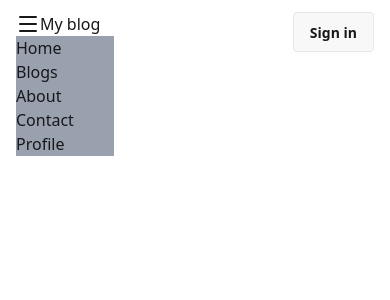
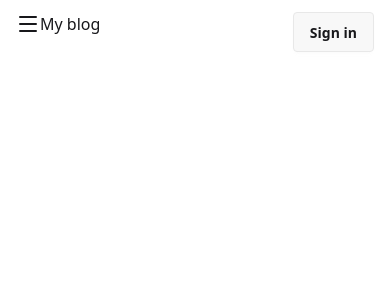
Before and after one commit to itsprodip/something-in-react, a React (Vite) app: page / in a window 390 px wide. Shown: the top 300 px of the page. Built offline with nearby package versions, Linux system fonts and the light colour scheme.

Commit message:
costom navbar completed

```diff
--- a/src/Components/CusNav.jsx
+++ b/src/Components/CusNav.jsx
@@ -33,13 +33,16 @@ const CusNav = () => {
   const [open, setOpen] = useState(false);
   return (
     <nav className="flex justify-between px-4 py-3">
-        {/* for small screen */}
+      {/* for small screen */}
       <span className="flex" onClick={() => setOpen(!open)}>
         {open ? <X className="md:hidden" /> : <Menu className="md:hidden" />}
 
-        <ul className="md:hidden absolute top-9 bg-gray-400">
+        <ul className={`md:hidden absolute duration-1000
+          ${open ? "top-9" : "-top-40"}
+
+          bg-gray-400`}>
           {navLinks.map((link) => (
-            <li key={link.id} className="mr-10">
+            <li key={link.id} className="px-5 text-white hover:bg-amber-300">
               <a href={link.path}>{link.name}</a>
             </li>
           ))}
```
